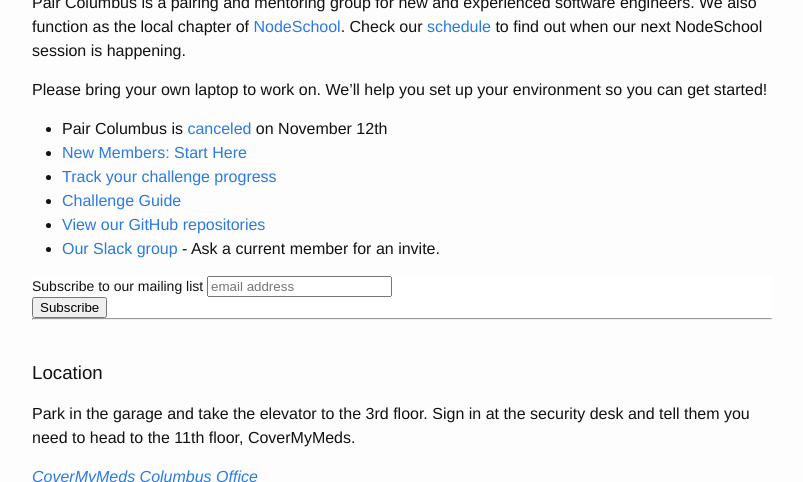
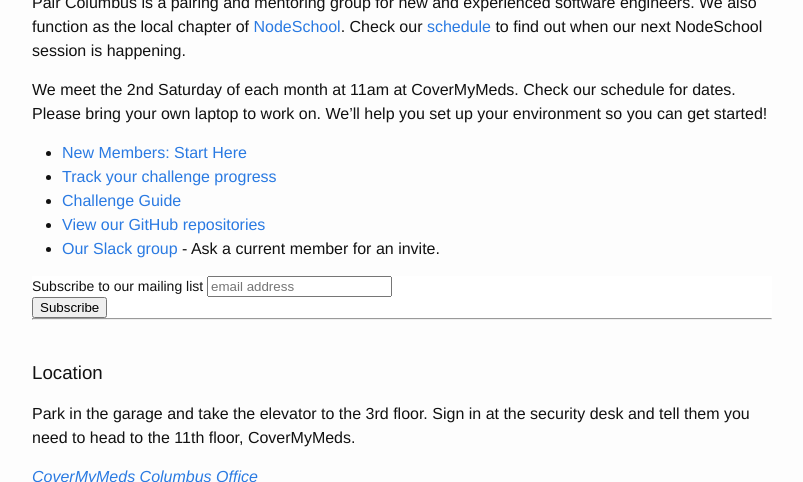
Before and after one commit to paircolumbus/paircolumbus.github.io, a Jekyll site: the page built from index.md, in a window 1280 px wide and 900 px high, cut to the strip 418-900 px from the top of the window. Shown: the whole strip, without its empty margins (238-1041 px from the left). Built offline with Jekyll 4.4.1, drawn with Linux system fonts in a browser that asks for light colours; comment, search, counter and statistics services are not loaded.

Commit message:
Update index.md

```diff
--- a/index.md
+++ b/index.md
@@ -6,9 +6,9 @@
 
 Pair Columbus is a pairing and mentoring group for new and experienced software engineers. We also function as the local chapter of [NodeSchool](http://nodeschool.io). Check our [schedule](/schedule) to find out when our next NodeSchool session is happening.
 
-Please bring your own laptop to work on. We'll help you set up your environment so you can get started!
+We meet the 2nd Saturday of each month at 11am at CoverMyMeds. Check our schedule for dates. Please bring your own laptop to work on. We'll help you set up your environment so you can get started!
 
-- Pair Columbus is [canceled](http://www.up.co/communities/usa/columbus/startup-weekend/9968) on November 12th
+
 - [New Members: Start Here](/getting_started/)
 - [Track your challenge progress](http://challengeprogress.herokuapp.com/)
 - [Challenge Guide](/challenges/)
@@ -33,6 +33,7 @@
 
 - - -
 <br />
+
 
 ### Location
 Park in the garage and take the elevator to the 3rd floor. Sign in at the security desk and tell them you need to head to the 11th floor, CoverMyMeds.
```
